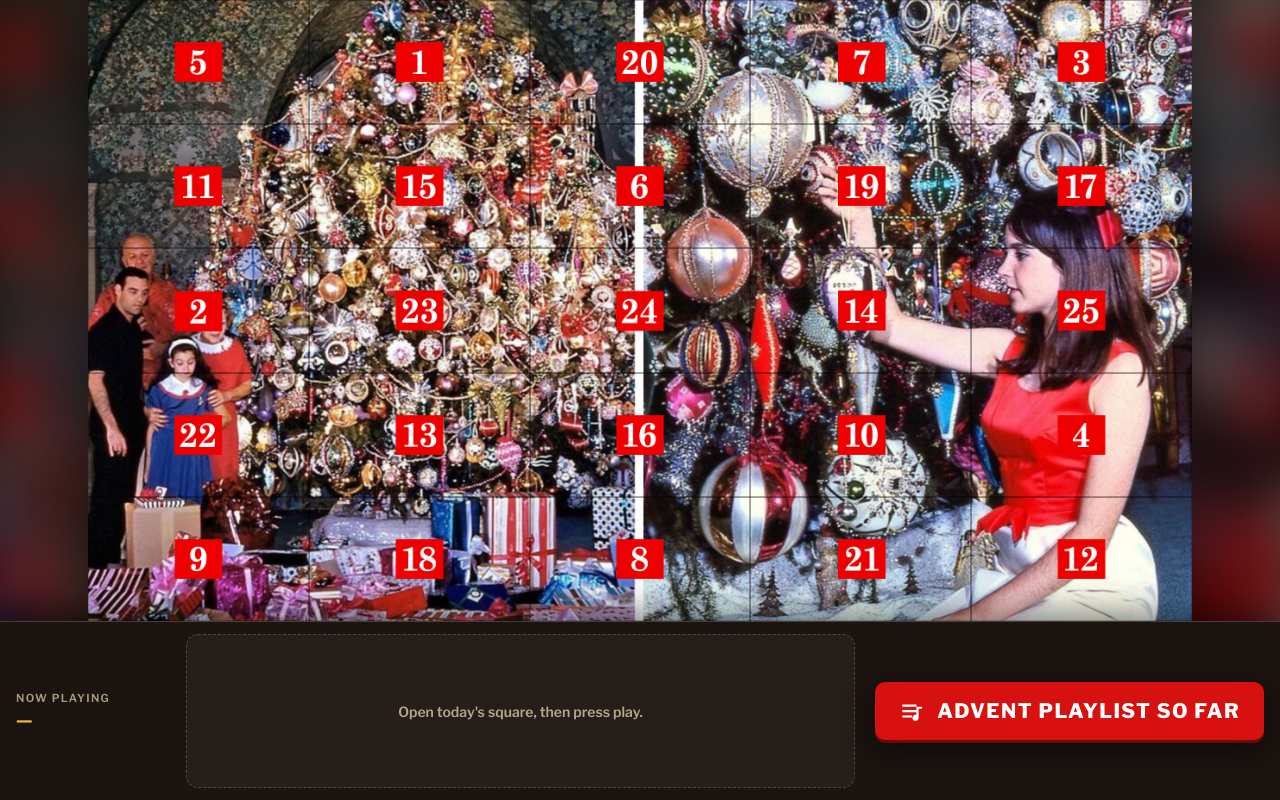
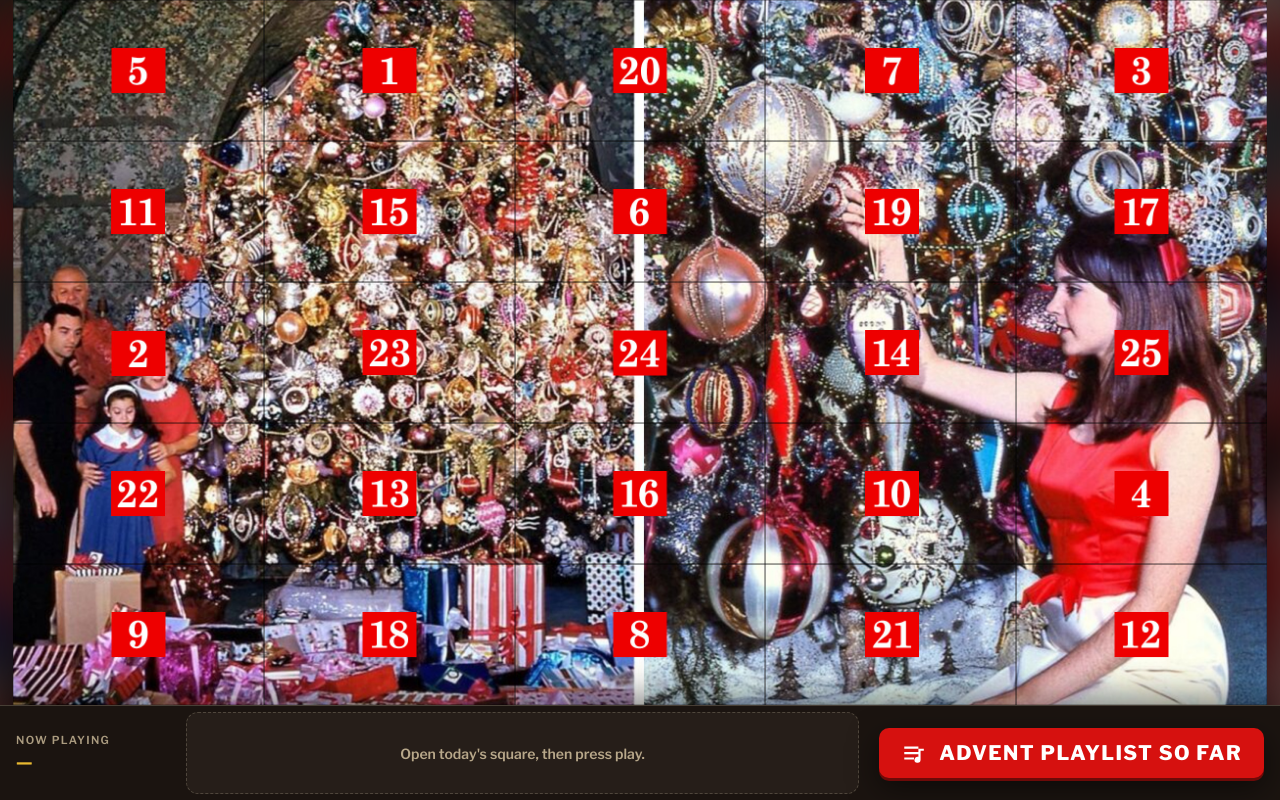
Before and after one commit to mottstudios/advent-2026, a plain HTML site: page index.html in a window 1280 px wide. Drawn offline with nearby package versions, Linux system fonts and the light colour scheme.

Commit message:
Add files via upload

```diff
--- a/index.html
+++ b/index.html
@@ -53,7 +53,7 @@ body::before{content:"";position:fixed;inset:-40px;background:url("2026-advent-c
   pointer-events:none;opacity:0;transition:opacity .2s;z-index:5}
 .cell.nudge .tip{opacity:1}
 
-.btn{flex:none;background:var(--red);color:#fff;border:0;border-radius:10px;padding:16px 24px;cursor:pointer;
+.btn{flex:none;background:var(--red);color:#fff;border:0;border-radius:10px;padding:12px 22px;cursor:pointer;
   font:800 clamp(14px,1.1vw + 6px,22px)/1 var(--body);letter-spacing:.07em;text-transform:uppercase;
   display:flex;align-items:center;gap:12px;box-shadow:0 3px 0 #6d0a08,0 10px 30px #0008}
 .btn svg{width:1.3em;height:1.3em}
@@ -62,16 +62,16 @@ body::before{content:"";position:fixed;inset:-40px;background:url("2026-advent-c
 
 .foot{position:relative;z-index:2;flex:none;display:flex;align-items:center;gap:20px;
   background:var(--ink);border-top:1px solid #f3e6c833;box-shadow:0 -10px 30px #0007;
-  padding-block:12px calc(12px + env(safe-area-inset-bottom,0px));
+  padding-block:6px calc(6px + env(safe-area-inset-bottom,0px));
   padding-left:max(16px,env(safe-area-inset-left,0px));padding-right:max(16px,env(safe-area-inset-right,0px))}
 .now{flex:none;display:grid;gap:6px;width:150px}
 .now span{font:600 11px/1 var(--body);letter-spacing:.12em;text-transform:uppercase;color:#e9d6b0;opacity:.7}
 .now b{font:800 18px/1.1 var(--body);color:var(--gold);text-transform:uppercase;letter-spacing:.03em}
-.slot{flex:1;min-width:0;height:152px;display:grid;place-items:center;border-radius:12px;
+.slot{flex:1;min-width:0;height:80px;display:grid;place-items:center;border-radius:12px;
   background:#f3e6c80d;border:1px dashed #f3e6c833}
 .slot:has(iframe){background:none;border:0}
 .slot p{margin:0;font-size:14px;color:#e9d6b0;opacity:.75;text-align:center;padding:0 12px}
-.slot iframe{width:100%;height:152px;border:0;border-radius:12px;display:block}
+.slot iframe{width:100%;height:80px;border:0;border-radius:12px;display:block}
 @media (max-width:700px){
   .foot{flex-wrap:wrap;gap:10px}
   .now{display:none}
@@ -143,7 +143,7 @@ GRID.forEach((day,i)=>{
 });
 
 const shHead=document.getElementById("shHead"),shBody=document.getElementById("shBody");
-const frame=src=>`<iframe src="${src}" height="152"
+const frame=src=>`<iframe src="${src}" height="80"
   allow="autoplay; clipboard-write; encrypted-media; fullscreen; picture-in-picture"></iframe>`;
 function showTrack(day){
   shHead.textContent=`December ${day}`;
```
